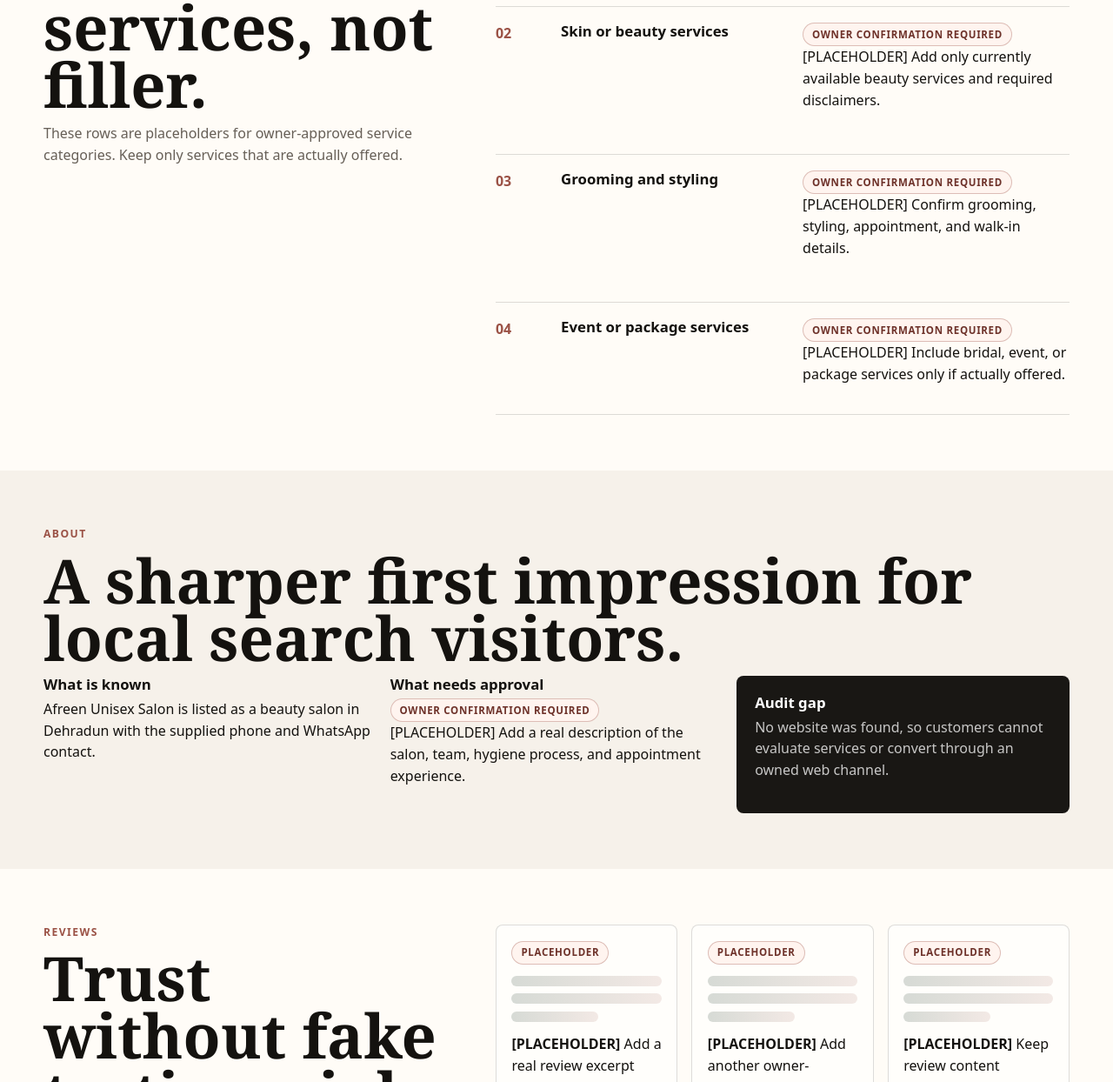
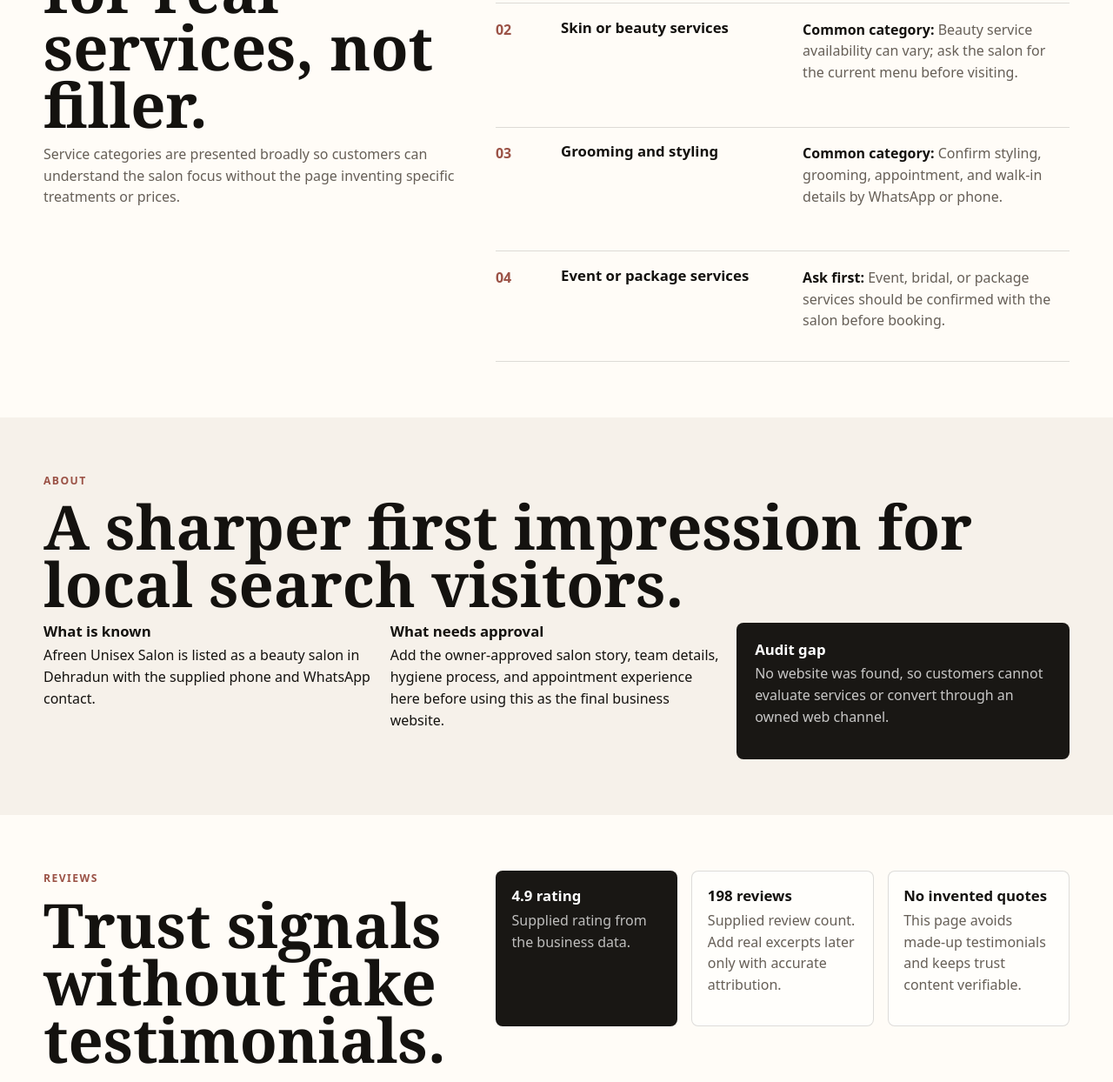
Before and after one commit to LUFICR/Salon-Demo-website, a plain HTML site: page index.html in a window 1280 px wide. Shown: the part 1556-2800 px from the top of the page at 87% size. Drawn offline with Linux system fonts and the light colour scheme.

Commit message:
Clean public demo copy

```diff
--- a/index.html
+++ b/index.html
@@ -4,9 +4,9 @@
     <meta charset="utf-8">
     <meta name="viewport" content="width=device-width, initial-scale=1">
     <title>Afreen Unisex Salon | Beauty Salon in Dehradun</title>
-    <meta name="description" content="Afreen Unisex Salon in Dehradun. A fast, accessible landing page draft with WhatsApp contact, phone contact, supplied trust signals, location, and owner-confirmation placeholders.">
+    <meta name="description" content="Afreen Unisex Salon in Dehradun. A fast, accessible landing page with WhatsApp contact, phone contact, supplied trust signals, location, and owner review notes.">
     <meta property="og:title" content="Afreen Unisex Salon | Beauty Salon in Dehradun">
-    <meta property="og:description" content="Modern accessible landing page draft for Afreen Unisex Salon, with all unverified copy clearly marked before publication.">
+    <meta property="og:description" content="Modern accessible landing page for Afreen Unisex Salon with clear contact options and supplied trust signals.">
     <meta property="og:type" content="website">
     <meta property="og:image" content="assets/salon-immersive-1280.jpg">
     <meta name="twitter:card" content="summary_large_image">
@@ -294,7 +294,7 @@
         font-size: 0.9rem;
       }
 
-      .placeholder {
+      .draft-note {
         color: #5b221b;
         background: #fff2ed;
         border-left: 4px solid var(--clay);
@@ -303,7 +303,7 @@
         font-size: 0.94rem;
       }
 
-      .placeholder.dark {
+      .draft-note.dark {
         color: #ffe5dc;
         background: rgba(155, 82, 70, 0.22);
         border-left-color: #ffd2c3;
@@ -380,18 +380,12 @@
         font-weight: 900;
       }
 
-      .label {
-        display: inline-flex;
-        width: fit-content;
-        border: 1px solid rgba(155, 82, 70, 0.34);
-        border-radius: 999px;
-        padding: 0.22rem 0.62rem;
-        color: #6e322a;
-        background: #fff4ef;
-        font-size: 0.72rem;
-        font-weight: 900;
-        letter-spacing: 0.06em;
-        text-transform: uppercase;
+      .service-note {
+        color: var(--muted);
+      }
+
+      .service-note strong {
+        color: var(--ink);
       }
 
       .about-block {
@@ -422,20 +416,14 @@
         border-radius: 8px;
       }
 
-      .quote-bars {
-        display: grid;
-        gap: 0.55rem;
-        margin: 0.8rem 0;
+      .review-card.featured {
+        background: var(--charcoal);
+        color: #fff;
       }
 
-      .quote-bars span {
-        height: 0.75rem;
-        border-radius: 999px;
-        background: linear-gradient(90deg, rgba(84, 104, 92, 0.24), rgba(155, 82, 70, 0.12));
-      }
-
-      .quote-bars span:last-child {
-        width: 58%;
+      .review-card.featured p,
+      .review-card.featured .muted {
+        color: rgba(255, 255, 255, 0.72);
       }
 
       details {
@@ -617,7 +605,7 @@
         "@context": "https://schema.org",
         "@type": ["LocalBusiness", "BeautySalon"],
         "name": "Afreen Unisex Salon",
-        "description": "Beauty salon in Dehradun. Services, hours, images, price range, website URL, and map details require owner confirmation before publication.",
+        "description": "Beauty salon in Dehradun. Services, hours, images, price range, website URL, and map details should be confirmed by the owner before final publication.",
         "telephone": "+91 92582 11276",
         "address": {
           "@type": "PostalAddress",
@@ -635,7 +623,7 @@
         "additionalProperty": [
           {
             "@type": "PropertyValue",
-            "name": "Owner confirmation required",
+            "name": "Owner confirmation note",
             "value": "Exact business address formatting, opening hours, services, pricing, website URL, images, geo coordinates, and review excerpts are unknown from supplied facts."
           },
           {
@@ -669,7 +657,7 @@
       <section class="hero" id="top" aria-labelledby="page-title">
         <picture>
           <source srcset="assets/salon-immersive-720.jpg 720w, assets/salon-immersive-1280.jpg 1280w, assets/salon-immersive-1920.jpg 1920w" sizes="100vw">
-          <img src="assets/salon-immersive-1280.jpg" width="1280" height="720" alt="Generic placeholder photograph of a modern salon interior for owner replacement before publication" fetchpriority="high">
+          <img src="assets/salon-immersive-1280.jpg" width="1280" height="720" alt="Modern salon interior image used as draft visual direction for Afreen Unisex Salon" fetchpriority="high">
         </picture>
         <div class="hero-inner">
           <div class="hero-copy">
@@ -697,7 +685,7 @@
             </div>
           </div>
 
-          <p class="placeholder dark"><strong>Placeholder before publication:</strong> This generated hero image and every marked content block must be replaced or approved by the owner before launch.</p>
+          <p class="draft-note dark"><strong>Draft note:</strong> This page uses verified contact and rating data. Service details, hours, real photos, and review excerpts should be confirmed by the owner before final publication.</p>
         </div>
       </section>
 
@@ -732,28 +720,28 @@
           <div>
             <p class="section-kicker">Service menu</p>
             <h2 id="services-title">Structured for real services, not filler.</h2>
-            <p class="section-copy">These rows are placeholders for owner-approved service categories. Keep only services that are actually offered.</p>
+            <p class="section-copy">Service categories are presented broadly so customers can understand the salon focus without the page inventing specific treatments or prices.</p>
           </div>
           <div class="service-board">
             <div class="service-row">
               <span class="service-index">01</span>
               <h3>Hair services</h3>
-              <p><span class="label">Owner confirmation required</span><br>[PLACEHOLDER] Add exact hair service names, availability, and any consultation notes.</p>
+              <p class="service-note"><strong>Common category:</strong> Confirm exact hair services, consultation needs, and availability directly with the salon.</p>
             </div>
             <div class="service-row">
               <span class="service-index">02</span>
               <h3>Skin or beauty services</h3>
-              <p><span class="label">Owner confirmation required</span><br>[PLACEHOLDER] Add only currently available beauty services and required disclaimers.</p>
+              <p class="service-note"><strong>Common category:</strong> Beauty service availability can vary; ask the salon for the current menu before visiting.</p>
             </div>
             <div class="service-row">
               <span class="service-index">03</span>
               <h3>Grooming and styling</h3>
-              <p><span class="label">Owner confirmation required</span><br>[PLACEHOLDER] Confirm grooming, styling, appointment, and walk-in details.</p>
+              <p class="service-note"><strong>Common category:</strong> Confirm styling, grooming, appointment, and walk-in details by WhatsApp or phone.</p>
             </div>
             <div class="service-row">
               <span class="service-index">04</span>
               <h3>Event or package services</h3>
-              <p><span class="label">Owner confirmation required</span><br>[PLACEHOLDER] Include bridal, event, or package services only if actually offered.</p>
+              <p class="service-note"><strong>Ask first:</strong> Event, bridal, or package services should be confirmed with the salon before booking.</p>
             </div>
           </div>
         </div>
@@ -770,7 +758,7 @@
             </div>
             <div>
               <h3>What needs approval</h3>
-              <p><span class="label">Owner confirmation required</span><br>[PLACEHOLDER] Add a real description of the salon, team, hygiene process, and appointment experience.</p>
+              <p>Add the owner-approved salon story, team details, hygiene process, and appointment experience here before using this as the final business website.</p>
             </div>
             <div class="about-callout">
               <h3>Audit gap</h3>
@@ -784,24 +772,21 @@
         <div class="shell split">
           <div>
             <p class="section-kicker">Reviews</p>
-            <h2 id="reviews-title">Trust without fake testimonials.</h2>
-            <p class="section-copy">The aggregate rating and count are supplied facts. Individual review quotes stay as placeholders until real excerpts are approved.</p>
+            <h2 id="reviews-title">Trust signals without fake testimonials.</h2>
+            <p class="section-copy">The supplied rating and review count are shown clearly. Individual quotes are intentionally omitted until real excerpts are approved.</p>
           </div>
-          <div class="review-grid" aria-label="Review placeholders">
-            <article class="review-card">
-              <span class="label">Placeholder</span>
-              <div class="quote-bars" aria-hidden="true"><span></span><span></span><span></span></div>
-              <p><strong>[PLACEHOLDER]</strong> Add a real review excerpt only with accurate attribution and permission.</p>
+          <div class="review-grid" aria-label="Review trust information">
+            <article class="review-card featured">
+              <h3>4.9 rating</h3>
+              <p>Supplied rating from the business data.</p>
             </article>
             <article class="review-card">
-              <span class="label">Placeholder</span>
-              <div class="quote-bars" aria-hidden="true"><span></span><span></span><span></span></div>
-              <p><strong>[PLACEHOLDER]</strong> Add another owner-approved review excerpt or remove this block.</p>
+              <h3>198 reviews</h3>
+              <p class="muted">Supplied review count. Add real excerpts later only with accurate attribution.</p>
             </article>
             <article class="review-card">
-              <span class="label">Placeholder</span>
-              <div class="quote-bars" aria-hidden="true"><span></span><span></span><span></span></div>
-              <p><strong>[PLACEHOLDER]</strong> Keep review content verifiable, current, and non-misleading.</p>
+              <h3>No invented quotes</h3>
+              <p class="muted">This page avoids made-up testimonials and keeps trust content verifiable.</p>
             </article>
           </div>
         </div>
@@ -817,15 +802,15 @@
           <div>
             <details>
               <summary>Do I need an appointment?</summary>
-              <p><strong>[PLACEHOLDER - OWNER CONFIRMATION REQUIRED]</strong> Confirm whether appointments, walk-ins, or both are accepted.</p>
+              <p>Please WhatsApp or call the salon to confirm appointment and walk-in availability.</p>
             </details>
             <details>
               <summary>What services are available?</summary>
-              <p><strong>[PLACEHOLDER - OWNER CONFIRMATION REQUIRED]</strong> Add only services currently offered by Afreen Unisex Salon.</p>
+              <p>This demo shows broad service categories only. Confirm the current service menu directly with Afreen Unisex Salon.</p>
             </details>
             <details>
               <summary>What are the opening hours?</summary>
-              <p><strong>[PLACEHOLDER - OWNER CONFIRMATION REQUIRED]</strong> Opening hours were not supplied and must be confirmed before publication.</p>
+              <p>Opening hours were not supplied. Please call or WhatsApp to confirm today&apos;s availability.</p>
             </details>
             <details>
               <summary>Where is the salon located?</summary>
@@ -846,16 +831,16 @@
               Race Course, Dehradun,<br>
               Uttarakhand 248001, India
             </address>
-            <p class="muted"><strong>[OWNER CONFIRMATION REQUIRED]</strong> The supplied address includes promotional wording. Confirm the preferred public address before publishing.</p>
+            <p class="muted">The supplied address includes promotional wording, so the preferred public address should be cleaned up with the owner before final publication.</p>
             <div class="actions">
               <a class="button primary" href="https://wa.me/919258211276?text=Hello%20Afreen%20Unisex%20Salon%2C%20please%20share%20your%20location%20and%20availability." rel="noopener">Ask on WhatsApp</a>
               <a class="button secondary" href="https://www.google.com/maps/search/?api=1&amp;query=52%20Subhash%20Rd%20near%20mkp%20chowk%20Race%20Course%20Dehradun%20Uttarakhand%20248001%20India" rel="noopener">Open map</a>
             </div>
           </div>
-          <div class="map-panel" role="img" aria-label="Map placeholder for Afreen Unisex Salon address in Dehradun">
+          <div class="map-panel" role="img" aria-label="Map area for Afreen Unisex Salon address in Dehradun">
             <div>
-              <h3>Map placeholder</h3>
-              <p class="muted"><strong>[PLACEHOLDER - OWNER CONFIRMATION REQUIRED]</strong> Embed or link to the owner-approved Google Business Profile map after confirming the exact listing.</p>
+              <h3>Find the salon</h3>
+              <p class="muted">Open the map link for the supplied Subhash Road, Race Course area address. The final site should use the owner-approved Google Business Profile listing.</p>
             </div>
           </div>
         </div>
@@ -865,24 +850,24 @@
         <div class="shell split">
           <div>
             <p class="section-kicker">Hours</p>
-            <h2 id="hours-title">Opening hours need confirmation.</h2>
-            <p class="section-copy">Hours were not included in the supplied facts. Do not publish operating hours until the owner confirms them.</p>
+            <h2 id="hours-title">Confirm today&apos;s availability.</h2>
+            <p class="section-copy">Opening hours were not included in the supplied facts, so this demo directs customers to confirm by WhatsApp or phone.</p>
           </div>
           <div>
             <table class="hours-table">
-              <caption>Placeholder hours table for owner completion</caption>
+              <caption>Availability guidance</caption>
               <tbody>
                 <tr>
                   <th scope="row">Monday-Friday</th>
-                  <td>[PLACEHOLDER - OWNER CONFIRMATION REQUIRED]</td>
+                  <td>Call or WhatsApp to confirm.</td>
                 </tr>
                 <tr>
                   <th scope="row">Saturday</th>
-                  <td>[PLACEHOLDER - OWNER CONFIRMATION REQUIRED]</td>
+                  <td>Call or WhatsApp to confirm.</td>
                 </tr>
                 <tr>
                   <th scope="row">Sunday</th>
-                  <td>[PLACEHOLDER - OWNER CONFIRMATION REQUIRED]</td>
+                  <td>Call or WhatsApp to confirm.</td>
                 </tr>
               </tbody>
             </table>
@@ -895,7 +880,7 @@
       <div class="shell footer-grid">
         <div>
           <strong>Afreen Unisex Salon</strong>
-          <p class="muted">Beauty salon in Dehradun. Draft page prepared with owner-confirmation placeholders clearly marked before publication.</p>
+          <p class="muted">Beauty salon in Dehradun. Demo page using supplied business facts and owner-review notes where details are missing.</p>
         </div>
         <div>
           <p><a href="tel:+919258211276">Call +91 92582 11276</a></p>
```
